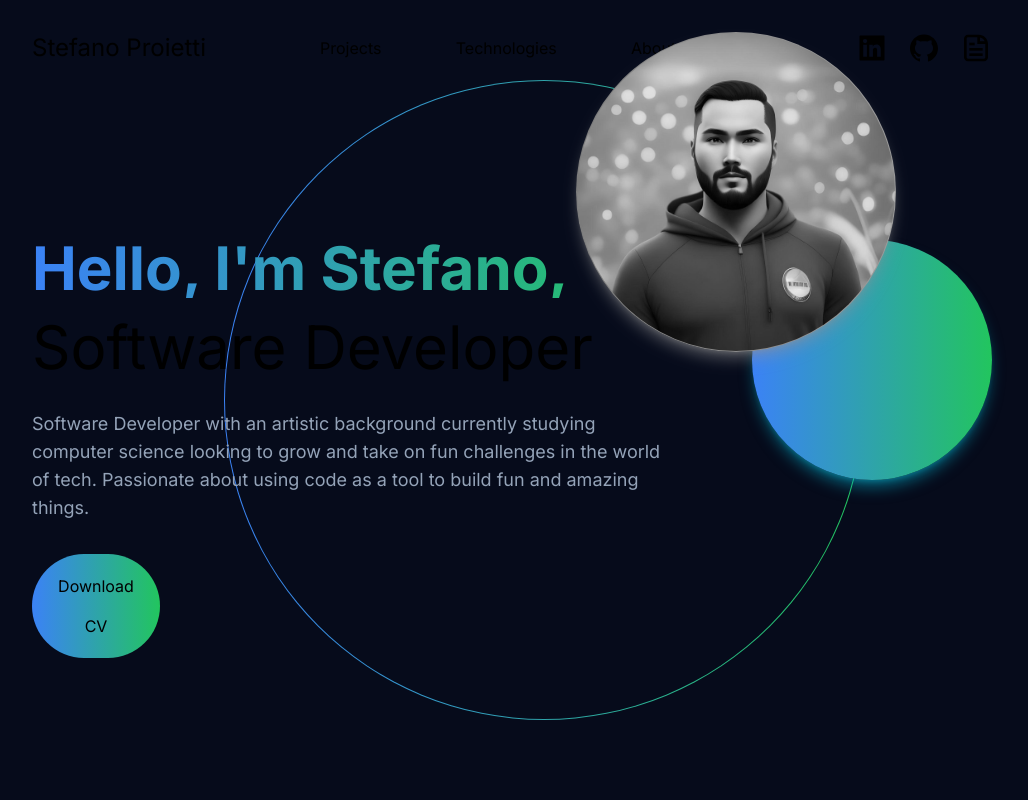
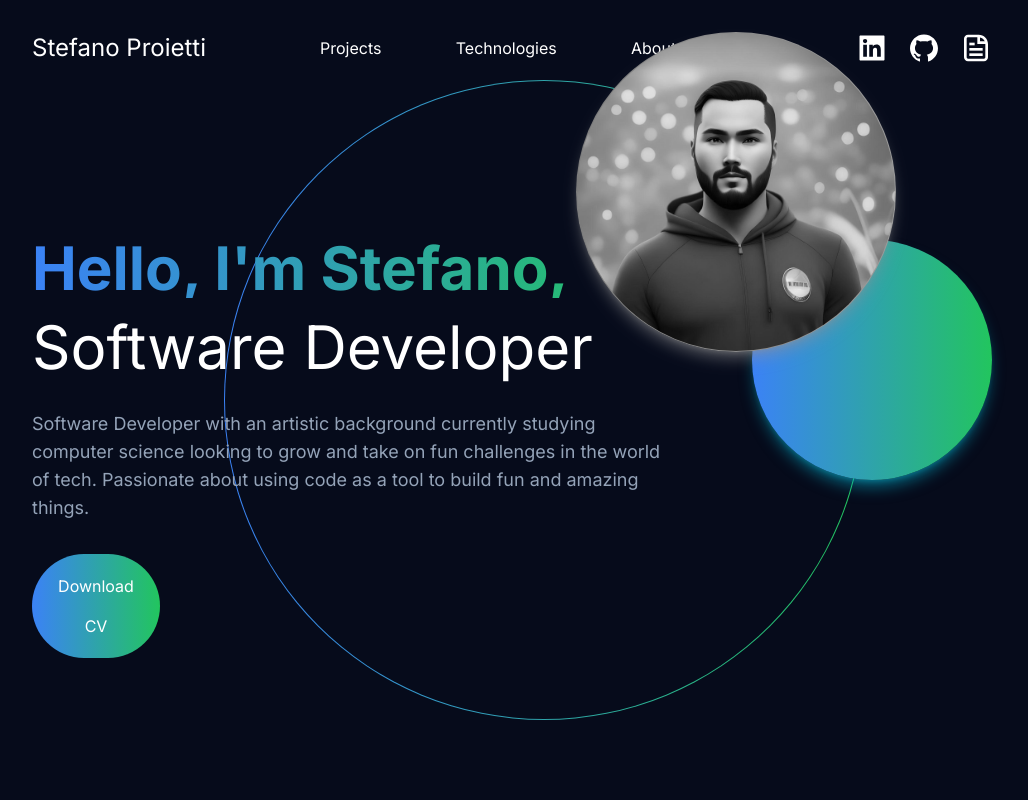
Before and after one commit to stefanomusicman/personal_portfolio_v2, a Next.js app: page / in a window 1280 px wide. Shown: the top 800 px of the page, without its empty margins (128-1156 px from the left). Built offline with nearby package versions, Linux system fonts and the light colour scheme.

Commit message:
removed dark specific styling

```diff
--- a/app/globals.css
+++ b/app/globals.css
@@ -2,19 +2,20 @@
 @tailwind components;
 @tailwind utilities;
 
-:root {
+/* :root {
   --foreground-rgb: 0, 0, 0;
   --background-start-rgb: 214, 219, 220;
   --background-end-rgb: 255, 255, 255;
+} */
+
+/* @media (prefers-color-scheme: dark) { */
+:root {
+  --foreground-rgb: 255, 255, 255;
+  --background-start-rgb: 0, 0, 0;
+  --background-end-rgb: 0, 0, 0;
 }
 
-@media (prefers-color-scheme: dark) {
-  :root {
-    --foreground-rgb: 255, 255, 255;
-    --background-start-rgb: 0, 0, 0;
-    --background-end-rgb: 0, 0, 0;
-  }
-}
+/* } */
 
 body {
   opacity: 0;
```
